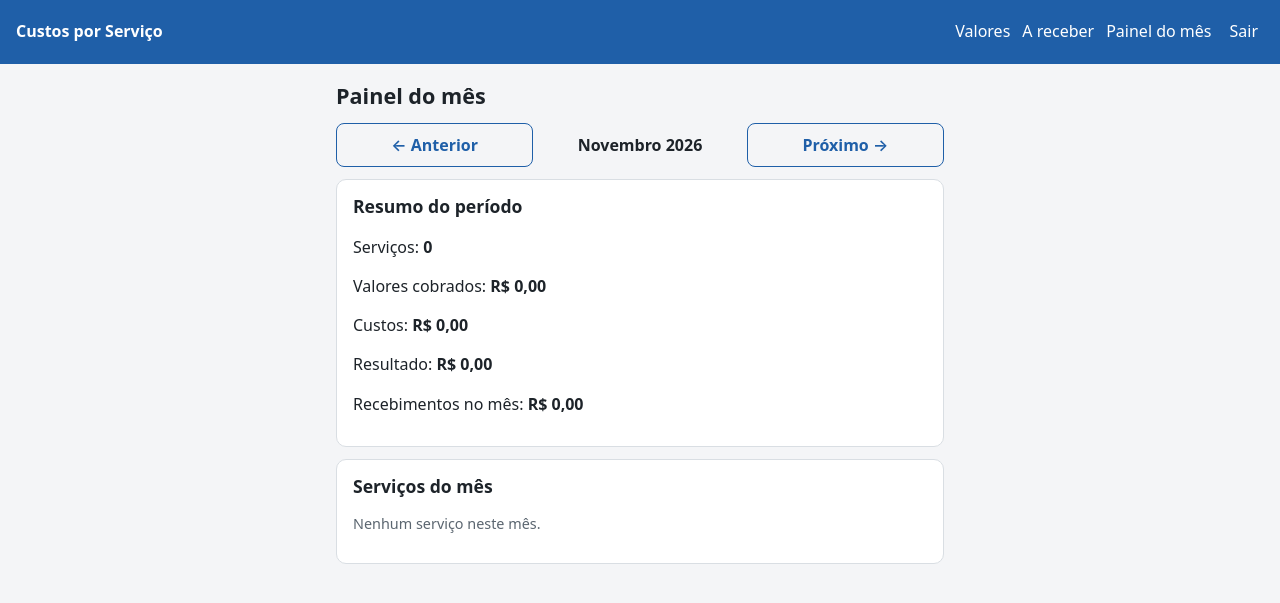
After one commit to LucasLisboa29/V2-Milton, a Django app: page /painel-mes/ in a window 1280 px wide. The commit adds this page. Shown: the top 603 px of the page. Run offline with Django 5.2, Linux system fonts and the light colour scheme; a user stored in the database is signed in; tables that the repository leaves empty hold one stand-in row (values such as "Sample post").

Commit message:
feat: implementa painel mensal com navegação e resumo financeiro

```diff
--- a/servicos/static/servicos/estilo.css
+++ b/servicos/static/servicos/estilo.css
@@ -95,6 +95,12 @@ textarea { min-height: 64px; }
 .busca { display: flex; gap: 8px; margin-bottom: 12px; }
 .busca input { flex: 1; }
 
+.navegacao-mes { display: grid; grid-template-columns: 1fr 1fr 1fr; align-items: center; gap: 8px; margin: 12px 0; }
+.navegacao-mes > :first-child { grid-column: 1; grid-row: 1; }
+.navegacao-mes > strong { grid-column: 2; grid-row: 1; text-align: center; }
+.navegacao-mes > :last-child { grid-column: 3; grid-row: 1; }
+.navegacao-mes .botao { width: 100%; }
+
 .servico-item { display: block; color: inherit; text-decoration: none; }
 .servico-item .linha1 { display: flex; justify-content: space-between; gap: 8px; font-weight: 600; }
 .servico-item .linha2 { color: var(--suave); font-size: .95rem; display: flex; justify-content: space-between; gap: 8px; }
--- a/servicos/templates/servicos/base.html
+++ b/servicos/templates/servicos/base.html
@@ -12,6 +12,7 @@
     <a class="marca" href="{% url 'servicos:lista' %}">Custos por Serviço</a>
     <a href="{% url 'servicos:configuracao' %}">Valores</a>
     <a href="{% url 'servicos:a_receber' %}">A receber</a>
+    <a href="{% url 'servicos:painel_mes' %}">Painel do mês</a>
     <form method="post" action="{% url 'logout' %}">{% csrf_token %}<button type="submit">Sair</button></form>
   </header>
   {% endif %}
--- /dev/null
+++ b/servicos/templates/servicos/painel_mes.html
@@ -0,0 +1,6 @@
+{% extends 'servicos/base.html' %}{% load dinheiro %}{% block conteudo %}
+<h1>Painel do mês</h1>
+<nav class="navegacao-mes"><a class="botao secundario" href="?ano={{ anterior.year }}&mes={{ anterior.month }}">← Anterior</a><strong>{{ mes|date:"F Y" }}</strong><a class="botao secundario" href="?ano={{ proximo.year }}&mes={{ proximo.month }}">Próximo →</a></nav>
+<section class="cartao"><h2>Resumo do período</h2><p>Serviços: <strong>{{ quantidade }}</strong></p><p>Valores cobrados: <strong>{{ faturado|reais }}</strong></p><p>Custos: <strong>{{ custos|reais }}</strong></p><p>Resultado: <strong>{{ resultado|reais }}</strong></p><p>Recebimentos no mês: <strong>{{ recebido|reais }}</strong></p></section>
+<section class="cartao"><h2>Serviços do mês</h2>{% for s in servicos %}<p><a href="{% url 'servicos:detalhe' s.pk %}">{{ s.codigo }} · {{ s.cliente }} · {{ s.get_situacao_display }}</a></p>{% empty %}<p class="nota">Nenhum serviço neste mês.</p>{% endfor %}</section>
+{% endblock %}
--- a/servicos/urls.py
+++ b/servicos/urls.py
@@ -26,6 +26,7 @@ urlpatterns = [
     path('servicos/<int:pk>/editar/', views.editar, name='editar'),
     path('servicos/<int:pk>/preco/', views.definir_preco, name='preco'),
     path('a-receber/', views.a_receber, name='a_receber'),
+    path('painel-mes/', views.painel_mes, name='painel_mes'),
     path('servicos/<int:pk>/recebimentos/', views.adicionar_recebimento, name='recebimento'),
     path('servicos/<int:pk>/orcamento/', views.decidir_orcamento, name='decidir_orcamento'),
     path('servicos/<int:pk>/situacao/<str:acao>/', views.alterar_situacao, name='situacao'),
--- a/servicos/views.py
+++ b/servicos/views.py
@@ -3,6 +3,9 @@ from django.contrib.auth import views as auth_views
 from django.core.cache import cache
 from django.db import IntegrityError, transaction
 from django.db.models import F
+from django.utils import timezone
+from calendar import monthrange
+from datetime import date
 from django.http import Http404
 from django.shortcuts import get_object_or_404, redirect, render
 from django.views.decorators.http import require_POST
@@ -81,6 +84,32 @@ def a_receber(request):
     servicos = Servico.objects.filter(preco_centavos__gt=0).exclude(situacao='CANCELADO').prefetch_related('recebimentos')
     linhas = [(s, max(0, s.preco_centavos - sum(r.valor_centavos for r in s.recebimentos.all()))) for s in servicos]
     return render(request, 'servicos/a_receber.html', {'linhas': [(s,v) for s,v in linhas if v > 0]})
+
+
+def painel_mes(request):
+    hoje = timezone.localdate()
+    try:
+        ano = int(request.GET.get('ano', hoje.year))
+        mes = int(request.GET.get('mes', hoje.month))
+        if not 1 <= mes <= 12 or not 2000 <= ano <= 2100:
+            raise ValueError
+    except (TypeError, ValueError):
+        ano, mes = hoje.year, hoje.month
+    inicio = date(ano, mes, 1)
+    fim = date(ano, mes, monthrange(ano, mes)[1])
+    servicos = list(Servico.objects.filter(data__range=(inicio, fim)).exclude(situacao=Servico.Situacao.CANCELADO).prefetch_related('materiais', 'deslocamentos', 'tempos', 'recebimentos'))
+    totais = [s.resumo() for s in servicos]
+    recebimentos = [r for s in servicos for r in s.recebimentos.all() if inicio <= r.data <= fim]
+    anterior = date(ano - (mes == 1), 12 if mes == 1 else mes - 1, 1)
+    proximo = date(ano + (mes == 12), 1 if mes == 12 else mes + 1, 1)
+    return render(request, 'servicos/painel_mes.html', {
+        'mes': inicio, 'servicos': servicos, 'quantidade': len(servicos),
+        'faturado': sum(s.preco_centavos or 0 for s in servicos),
+        'custos': sum(r.custo_total for r in totais),
+        'resultado': sum((r.resultado or 0) for r in totais),
+        'recebido': sum(r.valor_centavos for r in recebimentos),
+        'anterior': anterior, 'proximo': proximo,
+    })
 
 
 @require_POST
```
Also changed, not shown: servicos/tests/test_telas.py (+27 -0 lines), README.md.
